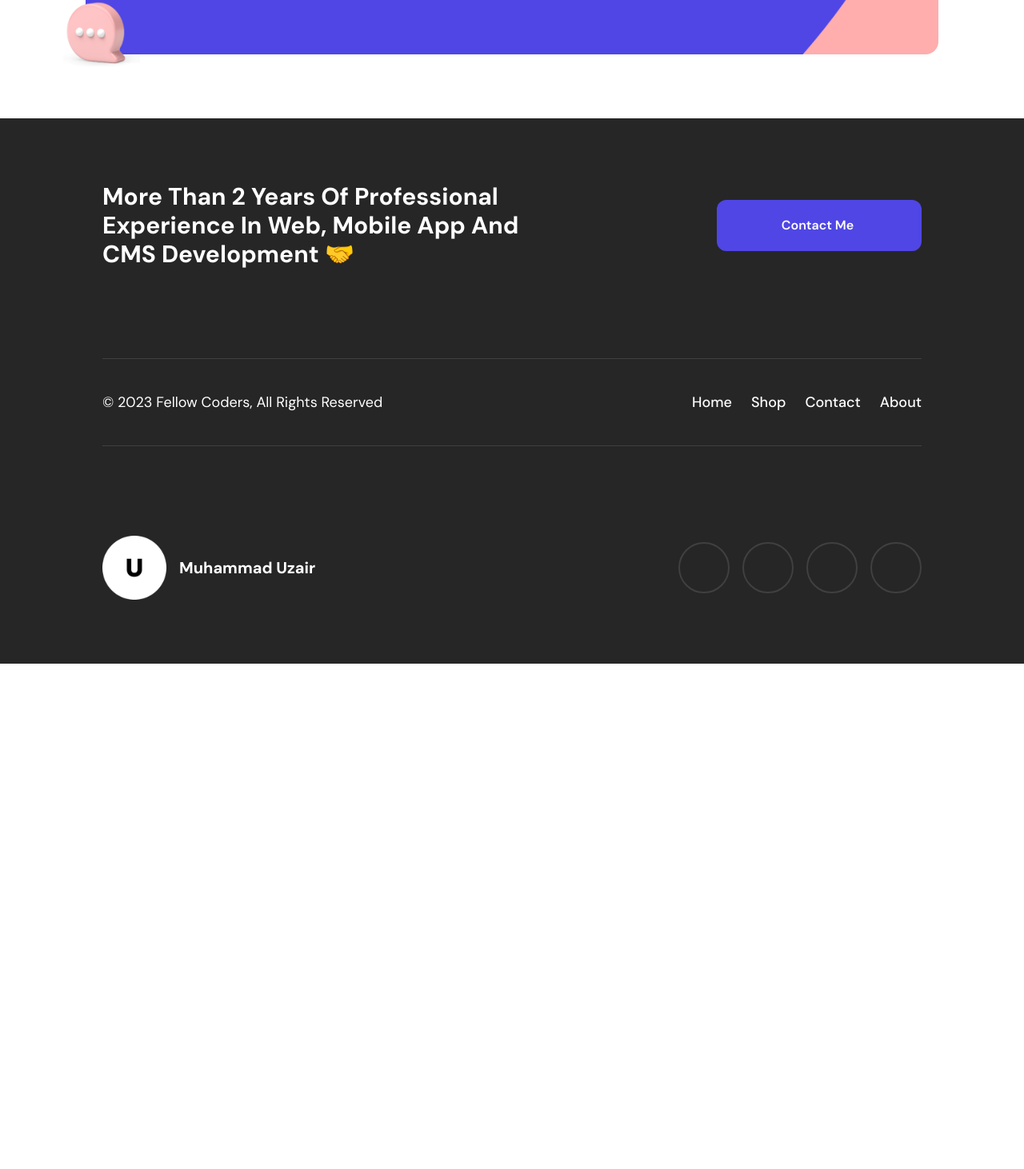
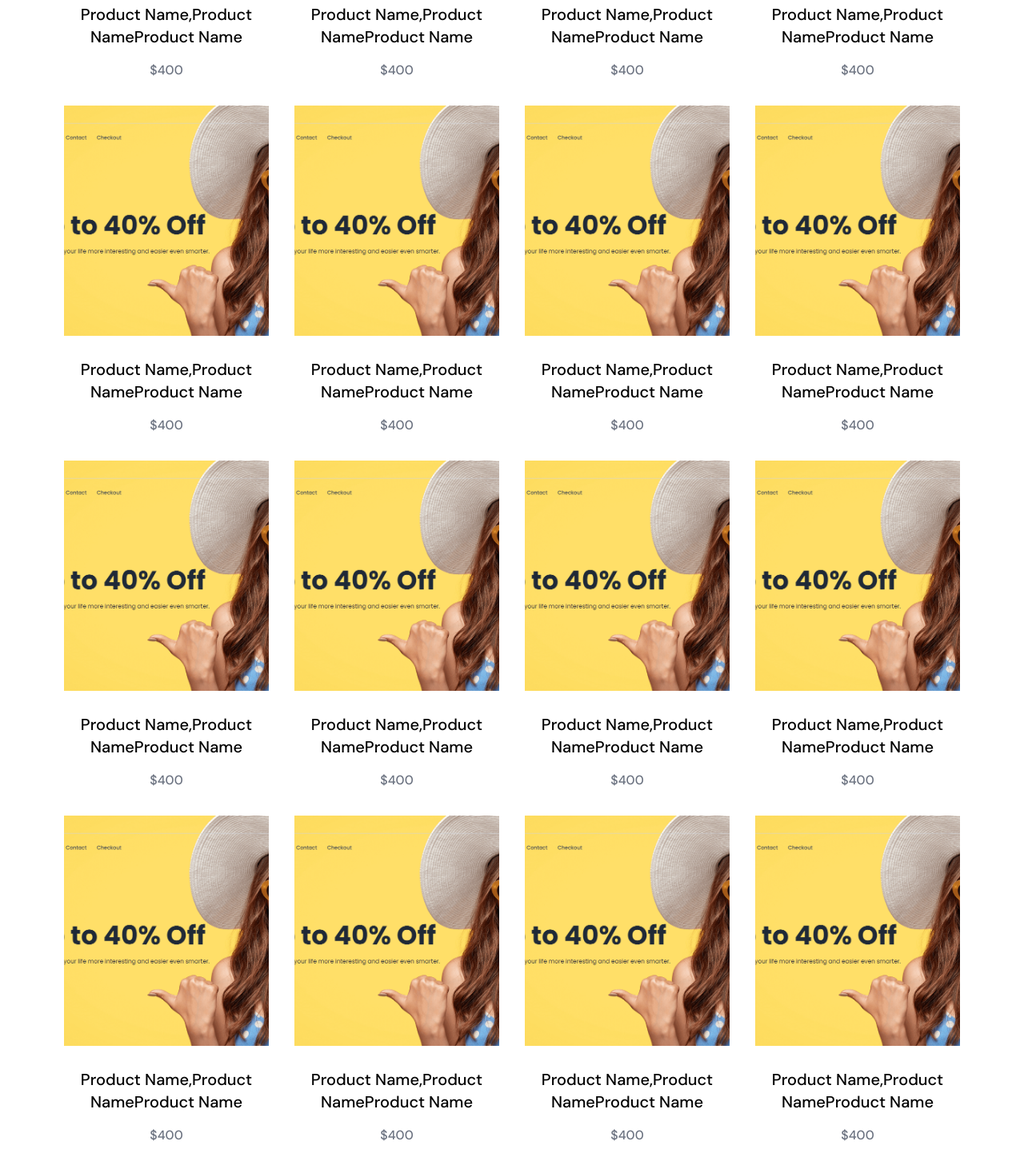
Before and after one commit to heyitsuzair/collax-ecommerce-next, a Next.js app: page /shop in a window 1280 px wide. Shown: the part 1240-2702 px from the top of the page at 80% size. Before the commit the page ends 2070 px from the top, so only its background shows below. Built offline with nearby package versions, Linux system fonts and the light colour scheme.

Commit message:
Product Card And Shop Grid

```diff
--- a/pages/shop.jsx
+++ b/pages/shop.jsx
@@ -1,6 +1,7 @@
 import Head from "next/head";
 import React from "react";
 import { BreadcrumbTopPage } from "../src/components/commons";
+import { MainContent } from "../src/components/pages/shop";
 
 const Shop = () => {
   return (
@@ -15,7 +16,9 @@ const Shop = () => {
         <link rel="icon" href="/favicon.ico" />
       </Head>
       <BreadcrumbTopPage text="Shop" />
-      <div className="content"></div>
+      <div className="content">
+        <MainContent />
+      </div>
     </>
   );
 };
--- /dev/null
+++ b/src/components/commons/cards/Card.product.jsx
@@ -0,0 +1,82 @@
+import Image from "next/image";
+import Link from "next/link";
+import React, { useRef, useState } from "react";
+import { IconHoverable, TextMd, TextXl } from "../../commons";
+
+const CardProduct = () => {
+  const [isCardHover, setIsCardHover] = useState(false);
+
+  /**
+   * Const Product Image
+   */
+  const PRODUCT_IMAGE = require("../../../img/port1.png");
+
+  /**
+   * Capture On Card Mouse Enter
+   */
+  const onCardMouseEnter = () => {
+    setIsCardHover(true);
+  };
+  /**
+   * Capture On Card Mouse Leave
+   */
+  const onCardMouseLeave = () => {
+    setIsCardHover(false);
+  };
+
+  return (
+    <div
+      className="product-card px-3.5 sm:px-0 relative flex flex-col items-center gap-7"
+      onMouseEnter={onCardMouseEnter}
+      onMouseLeave={onCardMouseLeave}
+    >
+      <div
+        className={`overlay absolute flex gap-4 items-center justify-center top-0 w-full h-72 transition-all duration-500 ${
+          isCardHover && "bg-[rgba(0,0,0,0.3)]"
+        }`}
+      >
+        <button
+          type="button"
+          className={` ${
+            isCardHover ? "mt-0 opacity-100" : "mt-56 opacity-0"
+          } transition-all duration-500 ease-in-out`}
+        >
+          <IconHoverable
+            icon={`fa fa-shopping-basket text-sm`}
+            classes="!w-12 !h-12 bg-yellow-400 border-yellow-400 hover:bg-indigo-500 hover:border-indigo-500"
+          />
+        </button>
+        <button
+          type="button"
+          className={` ${
+            isCardHover ? "mt-0 opacity-100" : "mt-56 opacity-0"
+          } transition-all duration-500 ease-in-out`}
+        >
+          <IconHoverable
+            icon={`fa fa-shopping-cart text-sm`}
+            classes="!w-12 !h-12 bg-yellow-400 border-yellow-400 hover:bg-indigo-500 hover:border-indigo-500"
+          />
+        </button>
+      </div>
+      <Image
+        src={PRODUCT_IMAGE}
+        alt="Loading..."
+        className="w-full h-72 object-cover"
+      />
+      <div>
+        <Link href="/product/1">
+          <TextXl
+            text="Product Name,Product NameProduct Name"
+            classes="!text-black hover:!text-indigo-500 transition-all font-medium text-center md:min-h-[5.5rem] md:max-h-[5.5rem] lg:min-h-[4rem] lg:max-h-[4rem]"
+          />
+        </Link>
+        <TextMd
+          text="$400"
+          classes="!text-gray-500 font-medium mt-2 text-center"
+        />
+      </div>
+    </div>
+  );
+};
+
+export default CardProduct;
--- a/src/components/commons/index.js
+++ b/src/components/commons/index.js
@@ -54,6 +54,7 @@ import InputPlain from "./inputs/Input.plain";
  */
 import CardIconTitleDescription from "./cards/Card.icon.title.description";
 import CardImageTitleDescriptionButton from "./cards/Card.image.title.description.button";
+import CardProduct from "./cards/Card.product";
 
 /**
  * Headings
@@ -123,6 +124,7 @@ export {
   InputPlain,
   CardIconTitleDescription,
   CardImageTitleDescriptionButton,
+  CardProduct,
   HeadingCircleLeft,
   TabsUnderlined,
   ProjectsGrid,
--- /dev/null
+++ b/src/components/pages/shop/MainContent.jsx
@@ -0,0 +1,64 @@
+import React from "react";
+import { CardProduct } from "../../commons";
+
+const MainContent = () => {
+  return (
+    <div className="container mx-auto px-10 lg:px-14 xl:px-20 my-32">
+      <div className="grid grid-cols-12 items-center justify-center gap-8">
+        <div className="col-span-12 sm:col-span-6 md:col-span-4 lg:col-span-3">
+          <CardProduct />
+        </div>
+        <div className="col-span-12 sm:col-span-6 md:col-span-4 lg:col-span-3">
+          <CardProduct />
+        </div>
+        <div className="col-span-12 sm:col-span-6 md:col-span-4 lg:col-span-3">
+          <CardProduct />
+        </div>
+        <div className="col-span-12 sm:col-span-6 md:col-span-4 lg:col-span-3">
+          <CardProduct />
+        </div>
+        <div className="col-span-12 sm:col-span-6 md:col-span-4 lg:col-span-3">
+          <CardProduct />
+        </div>
+        <div className="col-span-12 sm:col-span-6 md:col-span-4 lg:col-span-3">
+          <CardProduct />
+        </div>
+        <div className="col-span-12 sm:col-span-6 md:col-span-4 lg:col-span-3">
+          <CardProduct />
+        </div>
+        <div className="col-span-12 sm:col-span-6 md:col-span-4 lg:col-span-3">
+          <CardProduct />
+        </div>
+        <div className="col-span-12 sm:col-span-6 md:col-span-4 lg:col-span-3">
+          <CardProduct />
+        </div>
+        <div className="col-span-12 sm:col-span-6 md:col-span-4 lg:col-span-3">
+          <CardProduct />
+        </div>
+        <div className="col-span-12 sm:col-span-6 md:col-span-4 lg:col-span-3">
+          <CardProduct />
+        </div>
+        <div className="col-span-12 sm:col-span-6 md:col-span-4 lg:col-span-3">
+          <CardProduct />
+        </div>
+        <div className="col-span-12 sm:col-span-6 md:col-span-4 lg:col-span-3">
+          <CardProduct />
+        </div>
+        <div className="col-span-12 sm:col-span-6 md:col-span-4 lg:col-span-3">
+          <CardProduct />
+        </div>
+        <div className="col-span-12 sm:col-span-6 md:col-span-4 lg:col-span-3">
+          <CardProduct />
+        </div>
+        <div className="col-span-12 sm:col-span-6 md:col-span-4 lg:col-span-3">
+          <CardProduct />
+        </div>
+        <div className="col-span-12 sm:col-span-6 md:col-span-4 lg:col-span-3">
+          <CardProduct />
+        </div>
+      </div>
+    </div>
+  );
+};
+
+export default MainContent;
--- /dev/null
+++ b/src/components/pages/shop/index.js
@@ -0,0 +1,3 @@
+import MainContent from "./MainContent";
+
+export { MainContent };
```
